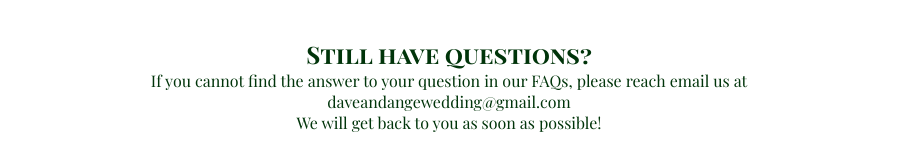
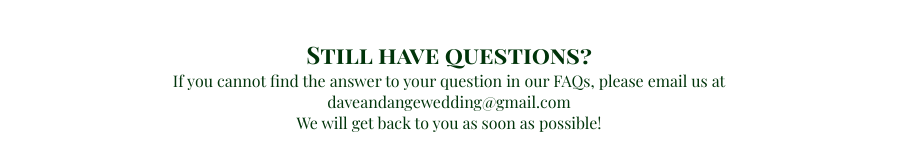
Before and after one commit to angevogler/wedding-website, a React (Create React App) app: page /faq in a window 1280 px wide. Shown: the part 1368-1530 px from the top of the page, without its empty margins (191-1088 px from the left). Built offline with nearby package versions, Linux system fonts and the light colour scheme.

Commit message:
fixing typo

```diff
--- a/src/components/faqPage/FAQPage.tsx
+++ b/src/components/faqPage/FAQPage.tsx
@@ -23,7 +23,7 @@ const FAQPage: React.FC = () => {
 
             <AdditionalQuestions>
                 <H3>Still have questions?</H3>
-                <BodyLarge>If you cannot find the answer to your question in our FAQs, please reach email us at daveandangewedding@gmail.com</BodyLarge>
+                <BodyLarge>If you cannot find the answer to your question in our FAQs, please email us at daveandangewedding@gmail.com</BodyLarge>
                 <BodyLarge>We will get back to you as soon as possible!</BodyLarge>
             </AdditionalQuestions>
         </FAQPageRoot>
```
